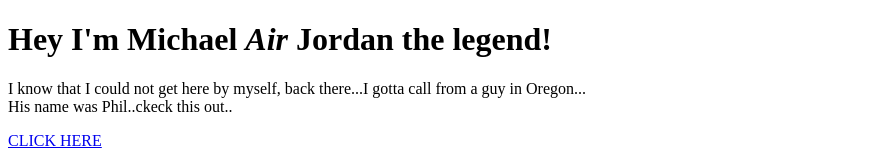
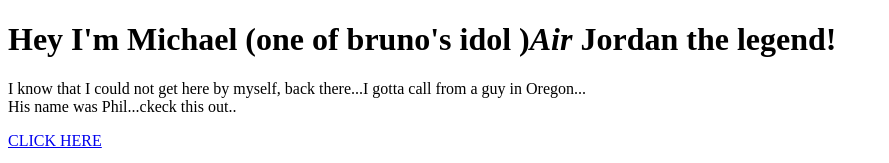
Before and after one commit to canassabruno/cartoon-hero-2, a plain HTML site: page test2.html in a window 1280 px wide. Shown: the top 163 px of the page, without its empty margins (0-889 px from the left). Drawn offline with Linux system fonts and the light colour scheme.

Commit message:
added brunos idol

```diff
--- a/test2.html
+++ b/test2.html
@@ -4,9 +4,9 @@
 	<title>test page MJ </title>
 	<body>
 </head>
-	<h1>Hey I'm Michael <i>Air</i> Jordan the legend! </h1>
+	<h1>Hey I'm Michael (one of bruno's idol )<i>Air</i> Jordan the legend! </h1>
 	<p>I know that I could not get here by myself, back there...I gotta call from a guy in Oregon... <br>
-	 His name was Phil..ckeck this out..</p>
+	 His name was Phil...ckeck this out..</p>
 	<a href="https://www.nike.com/au/jordan"target="_blank" title="let's go to oregon headquarters">CLICK HERE</a>
 	<p>My Name is :<br>
 	MICHAEL AIR JORDAN </p>
```
